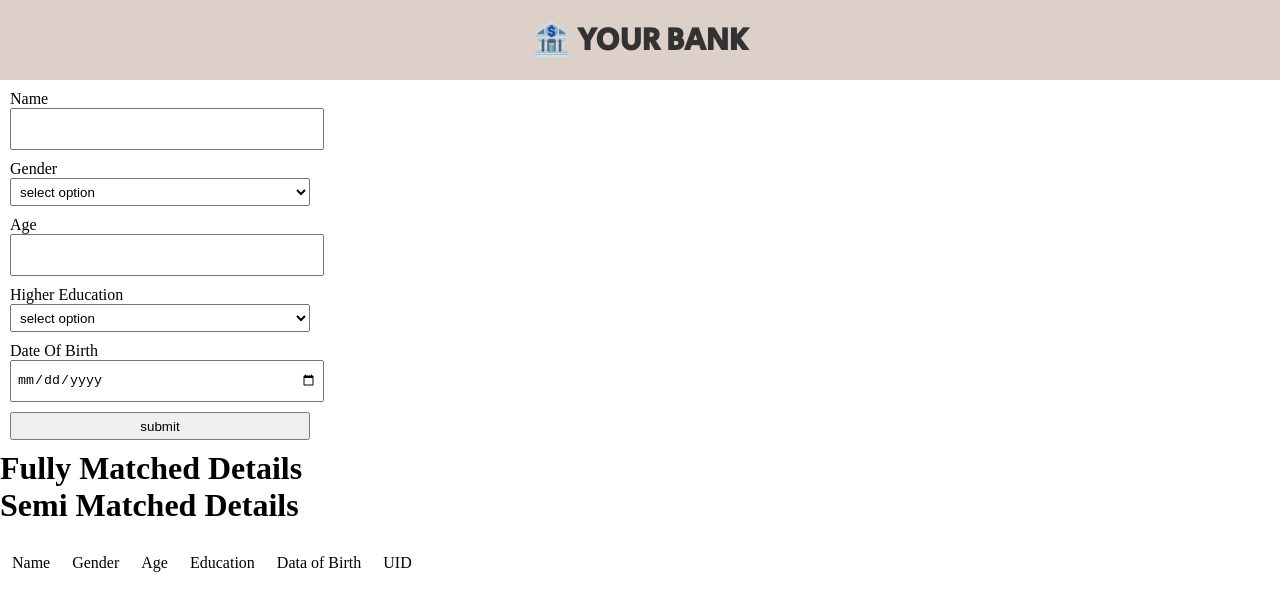
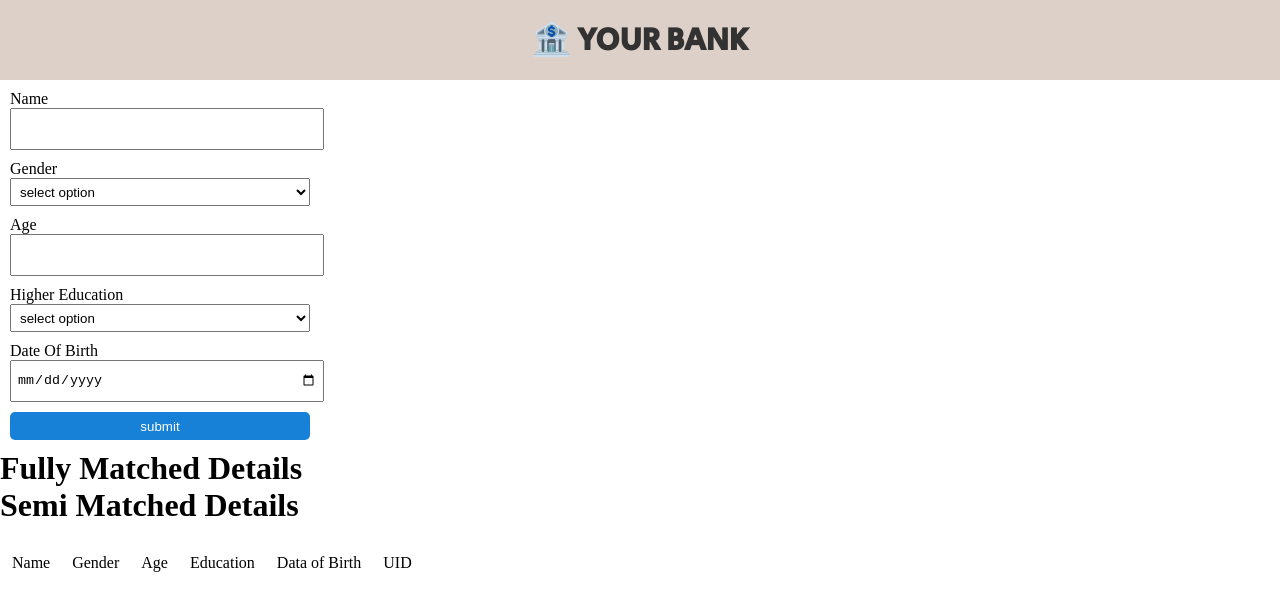
Before and after one commit to SaiPrakashSarisa/angular-STACKBLITZ-banking-app, an Angular app: page /savings in a window 1280 px wide. Shown: the top 610 px of the page. Built offline with nearby package versions, Linux system fonts and the light colour scheme.

Commit message:
1 file modified

```diff
--- a/src/app/savings/savings.component.css
+++ b/src/app/savings/savings.component.css
@@ -16,6 +16,10 @@
   padding: 5px;
 }
 
+.form-control:hover {
+  border-color: rgb(23, 129, 216);
+}
+
 .from-container {
   height: auto;
   display: flex;
@@ -23,6 +27,13 @@
   align-items: center;
 }
 
+button {
+  background-color: rgb(23, 129, 216);
+  border-color: transparent;
+  border-radius: 5px;
+  color: white;
+}
+
 table td {
   padding: 10px;
 }
```
